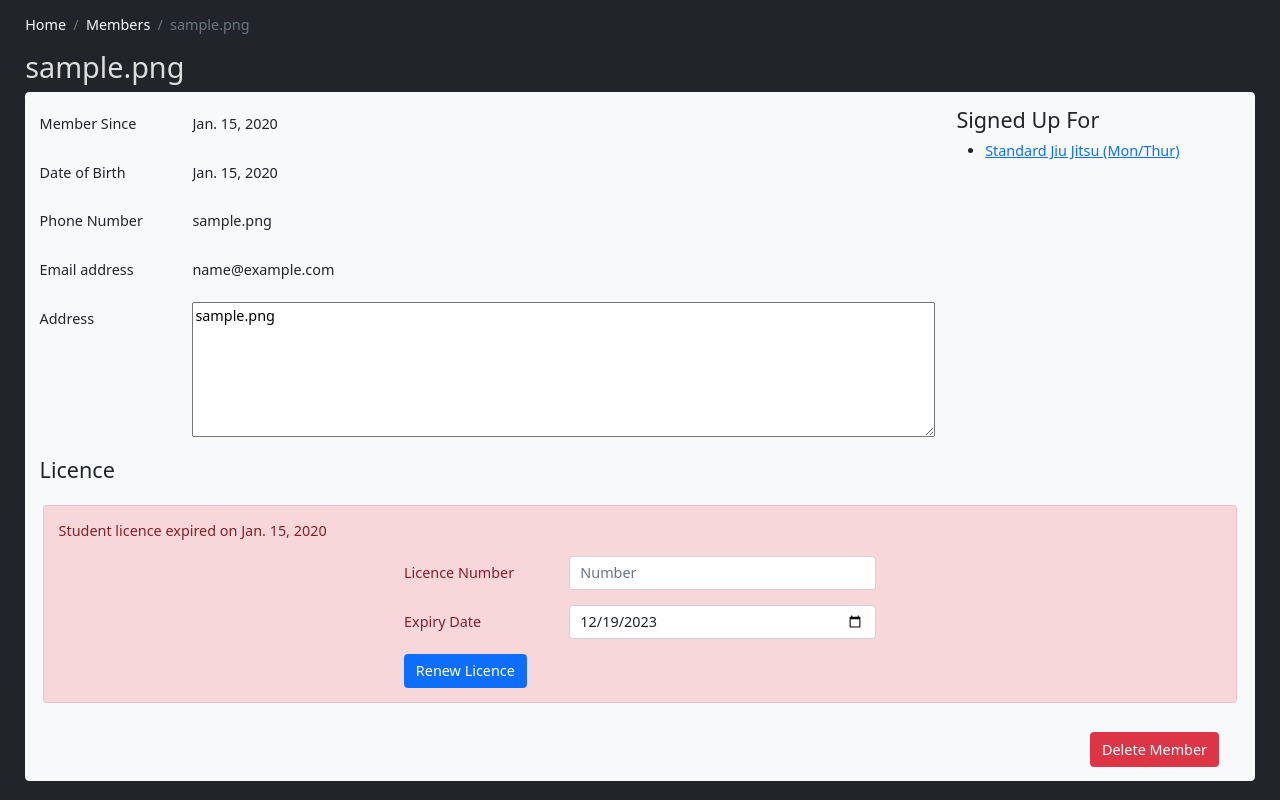
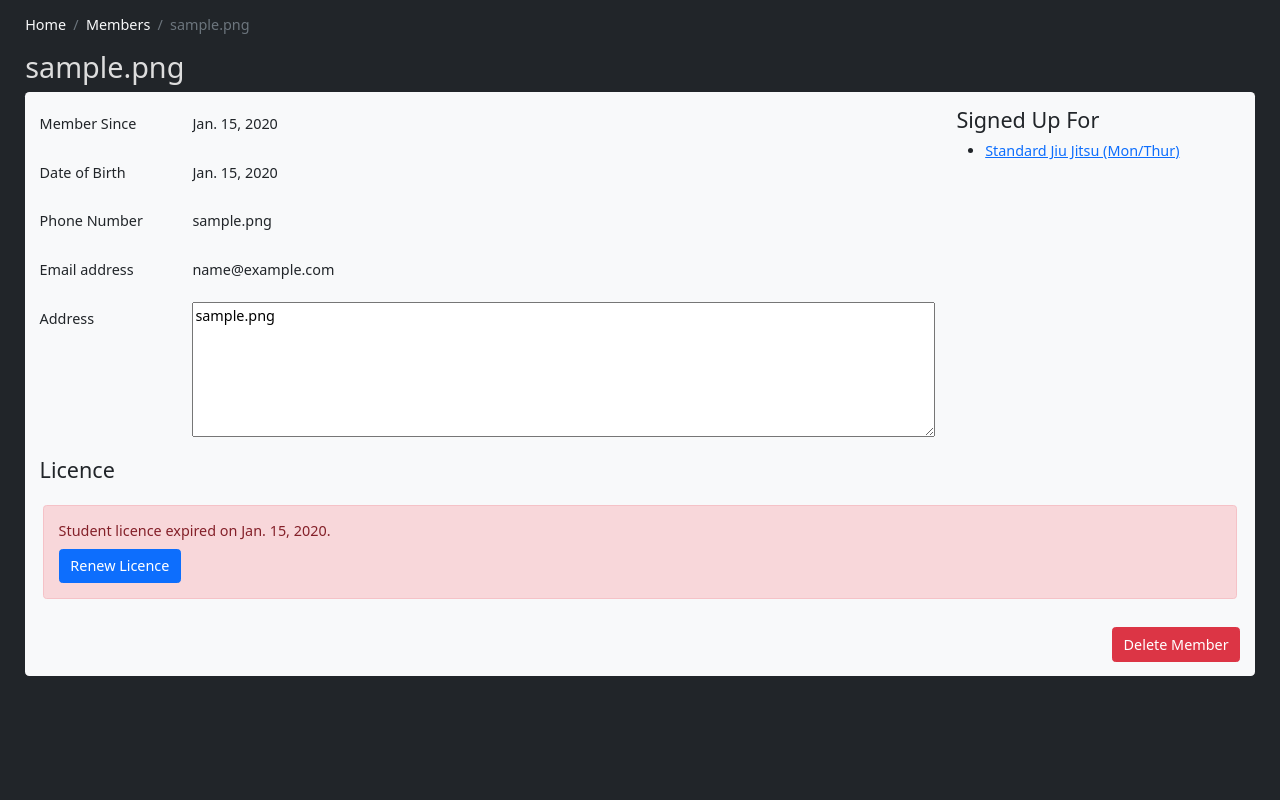
Before and after one commit to click66/clubby, a Django app: page /members/00000000-0000-0000-0000-000000000001 in a window 1280 px wide. Run offline with Django 4.2, Linux system fonts and the light colour scheme; tables that the repository leaves empty hold one stand-in row (values such as "Sample post"); some libraries are stand-ins or nearby versions.

Commit message:
Allowed licence update even when member is already licenced. Made licence no field required.

```diff
--- a/sjcadmin/templates/member.html
+++ b/sjcadmin/templates/member.html
@@ -62,29 +62,46 @@
                 {% if student.has_licence and not student.is_licence_expired %}
                 <div class="alert alert-success" role="alert">
                     <p>Student is fully licenced.</p>
-                    <ul>
+                    <ul class="mb-0">
                         <li>Licence number: {{ student.licence_no }}</li>
                         <li>Expires on: {{ student.licence_expiry_date }}</li>
                     </ul>
+                    <div class="pt-2"><button class="btnUpdateLicence btn btn-primary" type="button">Update Licence</button></div>
+                </div>
+                {% elif student.is_licence_expired %}
+                <div class="alert alert-danger" role="alert">
+                    Student licence expired on {{ student.licence_expiry_date }}.
+                    <div class="pt-2"><button class="btnUpdateLicence btn btn-primary" type="button">Renew Licence</button></div>
                 </div>
                 {% else %}
+                <div class="alert alert-warning" role="alert">
+                    Student is not licenced.
+                    <div class="pt-2"><button class="btnUpdateLicence btn btn-primary" type="button">Create Licence</button></div>
+                </div>
+                {% endif %}
+            </div>
+        </div>
+        <div class="row">
+            <div class="col-12 text-end">
+                <button type="button" class="btn btn-danger" id="btnDelete" data-uuid="{{ student.uuid }}" data-csrf-token="{{ csrf_token }}">Delete Member</button>
+            </div>
+        </div>
+    </div>
+</div>
 
-                {% if student.is_licence_expired %}
-                <div class="alert alert-danger" role="alert">
-                    <p>Student licence expired on {{ student.licence_expiry_date }}</p>
-                {% else %}
-                <div class="alert alert-warning" role="alert">
-                    <p>Student is not licenced</p>
-                {% endif %}
+<!-- End body -->
 
-                <div class="row justify-content-center">
-                    <div class="col-sm-12 col-md-6 col-lg-5">
-                        <form id="frmLicence">
+<div class="modal fade" id="mdlUpdateLicence">
+    <div class="modal-dialog modal-dialog-centered modal-sm text-dark">
+        <div class="modal-content">
+            <div class="modal-body">
+                <form id="frmLicence" data-uuid="{{ student.uuid }}">
                     {% csrf_token %}
                     <div class="mb-3 row">
                         <label class="col-sm-4 col-form-label">Licence Number</label>
                         <div class="col-sm-8">
-                                    <input class="form-control" type="text" name="number" placeholder="Number">
+                            <input class="form-control" type="text" name="number" placeholder="Number" required
+                            value="{{ student.licence_no|default_if_none:'' }}">
                         </div>
                     </div>
                     <div class="mb-3 row">
@@ -94,29 +111,27 @@
                                    value="{{ prospective_licence_expiry }}">
                         </div>
                     </div>
-                            <button class="btn btn-primary" id="btnLicenceStudent" data-uuid="{{ student.uuid }}">
-                                Renew Licence
-                            </button>
+                    <button class="btn btn-primary" id="btnLicenceStudent">Save Licence</button>
                 </form>
-                    </div>
-                </div>
-            </div>
-            {% endif %}
-        </div>
-        <div class="row">
-            <div class="col-12 text-end">
-                <button type="button" class="btn btn-danger" id="btnDelete" data-uuid="{{ student.uuid }}" data-csrf-token="{{ csrf_token }}">Delete Member</button>
             </div>
         </div>
     </div>
 </div>
 
-
 <script type="text/javascript" language="javascript">
 const btnLicenceStudent = document.getElementById('btnLicenceStudent'),
-      btnDeleteMember = document.getElementById('btnDelete');
+      btnDeleteMember = document.getElementById('btnDelete'),
+      btnUpdateLicence = document.querySelector('.btnUpdateLicence'),
+      mdlUpdateLicence = new bootstrap.Modal(document.getElementById('mdlUpdateLicence'));
+
+if (btnUpdateLicence) {
+    btnUpdateLicence.addEventListener('click', function () {
+        mdlUpdateLicence.show();
+    });
+}
+
 if (btnLicenceStudent) {
-    btnLicenceStudent.addEventListener('click', function (e) {
+    frmLicence.addEventListener('submit', function (e) {
         $.post('/api/members/' + this.dataset.uuid + '/licences/add', $('#frmLicence').serialize())
             .done(function(d) {
                 if (d.hasOwnProperty('error')) {
```
Lines whose indentation alone changed are shown as unchanged.
